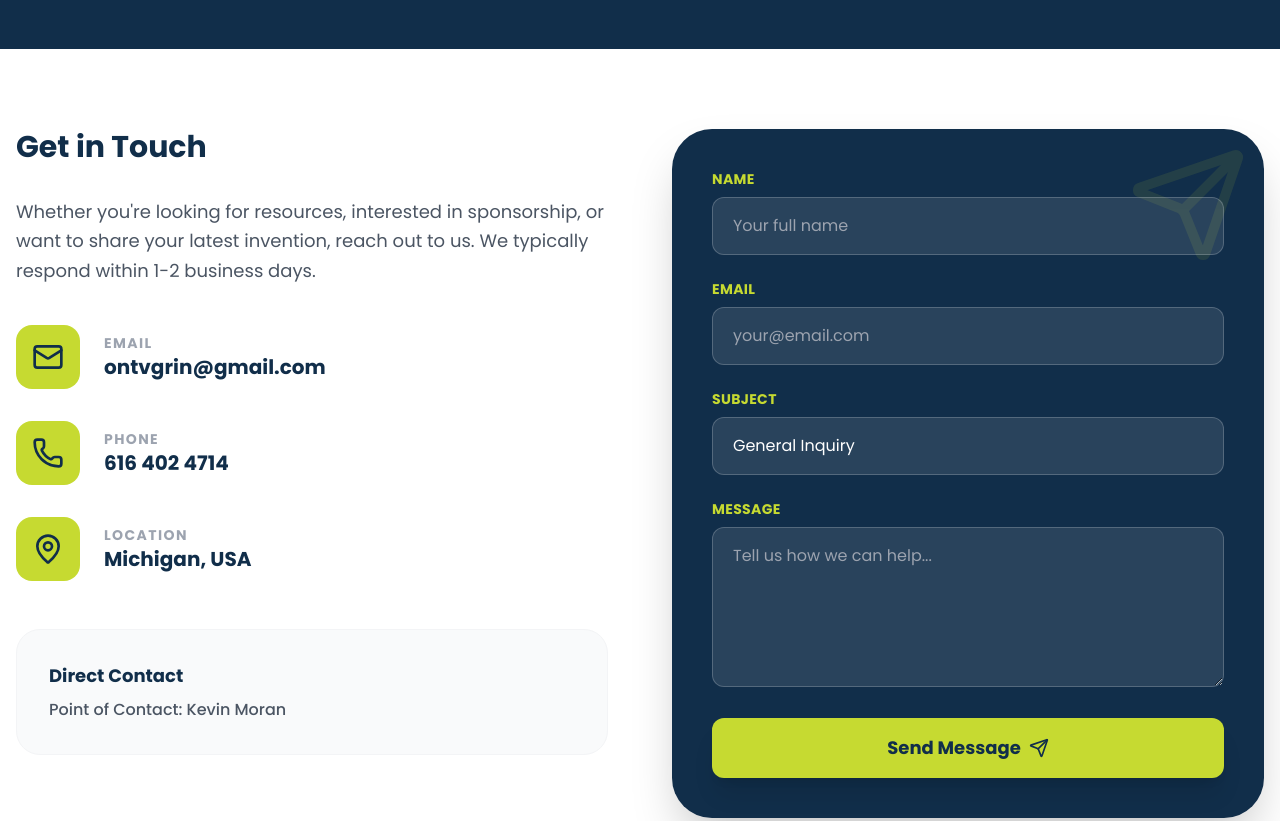
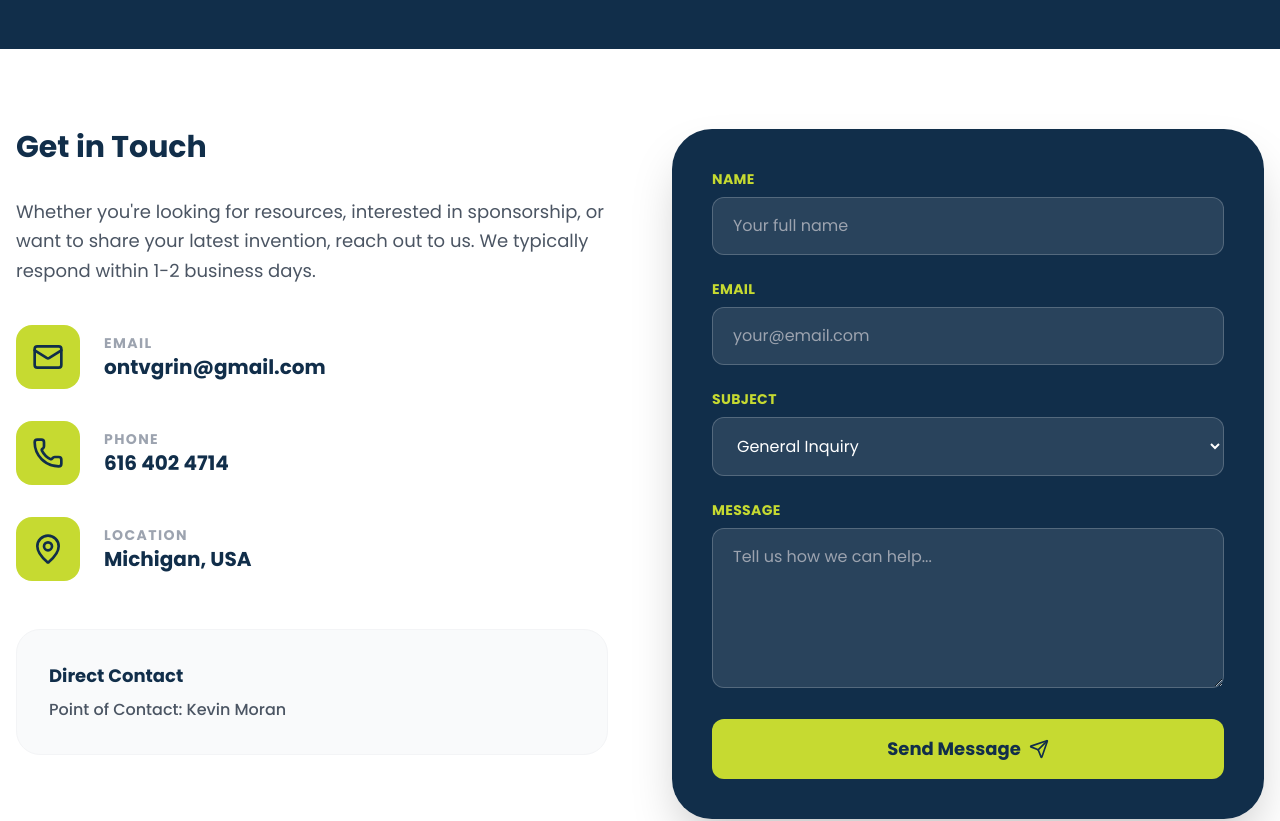
Before and after one commit to TheFirstPrototype/MIC-LandingPage, a React (Vite) app: page /#/contact-us in a window 1280 px wide. Shown: the part 300-1121 px from the top of the page. Built offline with nearby package versions, Linux system fonts and the light colour scheme.

Commit message:
Contact Us page updates

```diff
--- a/pages/Contact.tsx
+++ b/pages/Contact.tsx
@@ -1,8 +1,86 @@
 
-import React from 'react';
+import React, { useState } from 'react';
 import { Mail, Phone, MapPin, Send } from 'lucide-react';
 
 const Contact: React.FC = () => {
+  const [formData, setFormData] = useState({
+    name: '',
+    email: '',
+    subject: 'General Inquiry',
+    message: '',
+  });
+
+  const [errors, setErrors] = useState<Record<string, string>>({});
+  const [isSubmitting, setIsSubmitting] = useState(false);
+  const [success, setSuccess] = useState(false);
+
+  const validate = () => {
+    const newErrors: Record<string, string> = {};
+
+    if (!formData.name.trim()) newErrors.name = 'Name is required';
+    if (!formData.email.trim()) {
+      newErrors.email = 'Email is required';
+    } else if (!/^[^\s@]+@[^\s@]+\.[^\s@]+$/.test(formData.email)) {
+      newErrors.email = 'Invalid email address';
+    }
+    if (!formData.subject) newErrors.subject = 'Subject is required';
+    if (!formData.message.trim()) newErrors.message = 'Message is required';
+
+    setErrors(newErrors);
+    return Object.keys(newErrors).length === 0;
+  };
+
+  const handleChange = (
+    e: React.ChangeEvent<HTMLInputElement | HTMLTextAreaElement | HTMLSelectElement>
+  ) => {
+    setFormData({ ...formData, [e.target.name]: e.target.value });
+  };
+
+  const handleSubmit = async (e: React.FormEvent) => {
+    e.preventDefault();
+    setSuccess(false);
+
+    if (!validate()) return;
+
+    setIsSubmitting(true);
+
+    try {
+      const response = await fetch(
+        'https://api.deafassistant.com/email/sendemail?body=Below is the message received on the website&subject=MIC Website Form&recipient=saamer.mansoor@gmail.com',
+        {
+          method: 'POST',
+          headers: {
+            'Content-Type': 'application/json',
+          },
+          body: JSON.stringify({
+            name: formData.name,
+            email: formData.email,
+            subject: formData.subject,
+            body: formData.message,
+          }),
+        }
+      );
+
+      if (!response.ok) {
+        throw new Error('Failed to send message');
+      }
+
+      setSuccess(true);
+      setFormData({
+        name: '',
+        email: '',
+        subject: 'General Inquiry',
+        message: '',
+      });
+      setErrors({});
+    } catch (error) {
+      console.error(error);
+      setErrors({ api: 'Something went wrong. Please try again later.' });
+    } finally {
+      setIsSubmitting(false);
+    }
+  };
+
   return (
     <div className="animate-in fade-in duration-700">
       <div className="bg-[#112E4A] py-20 text-white text-center">
@@ -60,46 +138,81 @@ const Contact: React.FC = () => {
             </div>
 
             <div className="bg-[#112E4A] p-10 rounded-[2.5rem] shadow-2xl relative overflow-hidden">
-              <div className="absolute top-0 right-0 p-4 opacity-10">
-                <Send size={120} className="text-[#C6DA31]" />
-              </div>
-              <form className="relative z-10 space-y-6" onSubmit={(e) => e.preventDefault()}>
+              <form className="space-y-6" onSubmit={handleSubmit}>
+
                 <div>
-                  <label className="block text-[#C6DA31] text-sm font-bold mb-2 uppercase tracking-wide">Name</label>
+                  <label className="block text-[#C6DA31] text-sm font-bold mb-2 uppercase tracking-wide">
+                    Name
+                  </label>
                   <input
-                    type="text"
-                    className="w-full bg-white/10 border border-white/20 rounded-xl px-5 py-4 text-white focus:outline-none focus:border-[#C6DA31] transition-colors"
+                    name="name"
+                    value={formData.name}
+                    onChange={handleChange}
+                    className="w-full bg-white/10 border border-white/20 rounded-xl px-5 py-4 text-white"
                     placeholder="Your full name"
                   />
+                  {errors.name && <p className="text-red-400 mt-2">{errors.name}</p>}
                 </div>
+
                 <div>
-                  <label className="block text-[#C6DA31] text-sm font-bold mb-2 uppercase tracking-wide">Email</label>
+                  <label className="block text-[#C6DA31] text-sm font-bold mb-2 uppercase tracking-wide">
+                    Email
+                  </label>
                   <input
+                    name="email"
                     type="email"
-                    className="w-full bg-white/10 border border-white/20 rounded-xl px-5 py-4 text-white focus:outline-none focus:border-[#C6DA31] transition-colors"
+                    value={formData.email}
+                    onChange={handleChange}
+                    className="w-full bg-white/10 border border-white/20 rounded-xl px-5 py-4 text-white"
                     placeholder="your@email.com"
                   />
+                  {errors.email && <p className="text-red-400 mt-2">{errors.email}</p>}
                 </div>
+
                 <div>
-                  <label className="block text-[#C6DA31] text-sm font-bold mb-2 uppercase tracking-wide">Subject</label>
-                  <select className="w-full bg-white/10 border border-white/20 rounded-xl px-5 py-4 text-white focus:outline-none focus:border-[#C6DA31] transition-colors appearance-none">
+                  <label className="block text-[#C6DA31] text-sm font-bold mb-2 uppercase tracking-wide">
+                    Subject
+                  </label>
+                  <select
+                    name="subject"
+                    value={formData.subject}
+                    onChange={handleChange}
+                    className="w-full bg-white/10 border border-white/20 rounded-xl px-5 py-4 text-white"
+                  >
                     <option className="bg-[#112E4A]">General Inquiry</option>
                     <option className="bg-[#112E4A]">Summit Registration</option>
                     <option className="bg-[#112E4A]">Sponsorship</option>
                     <option className="bg-[#112E4A]">Volunteer Opportunities</option>
                     <option className="bg-[#112E4A]">Pitch Competition</option>
                   </select>
+                  {errors.subject && <p className="text-red-400 mt-2">{errors.subject}</p>}
                 </div>
+
                 <div>
-                  <label className="block text-[#C6DA31] text-sm font-bold mb-2 uppercase tracking-wide">Message</label>
+                  <label className="block text-[#C6DA31] text-sm font-bold mb-2 uppercase tracking-wide">
+                    Message
+                  </label>
                   <textarea
-                    className="w-full bg-white/10 border border-white/20 rounded-xl px-5 py-4 text-white focus:outline-none focus:border-[#C6DA31] transition-colors h-40"
+                    name="message"
+                    value={formData.message}
+                    onChange={handleChange}
+                    className="w-full bg-white/10 border border-white/20 rounded-xl px-5 py-4 text-white h-40"
                     placeholder="Tell us how we can help..."
-                  ></textarea>
+                  />
+                  {errors.message && <p className="text-red-400 mt-2">{errors.message}</p>}
                 </div>
-                <button className="w-full bg-[#C6DA31] text-[#112E4A] py-4 rounded-xl font-bold text-lg hover:bg-opacity-90 transition-all shadow-xl flex items-center justify-center gap-2">
-                  Send Message <Send size={20} />
+
+                {errors.api && <p className="text-red-400">{errors.api}</p>}
+                {success && <p className="text-green-400 font-semibold">Message sent successfully!</p>}
+
+                <button
+                  disabled={isSubmitting}
+                  className="w-full bg-[#C6DA31] text-[#112E4A] py-4 rounded-xl font-bold text-lg flex items-center justify-center gap-2 disabled:opacity-60"
+                >
+                  {isSubmitting ? 'Sending...' : 'Send Message'}
+                  <Send size={20} />
                 </button>
+
               </form>
             </div>
 
```
